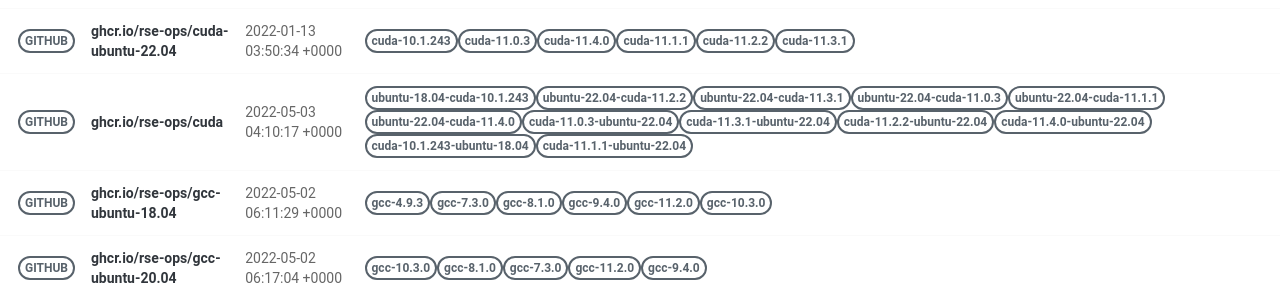
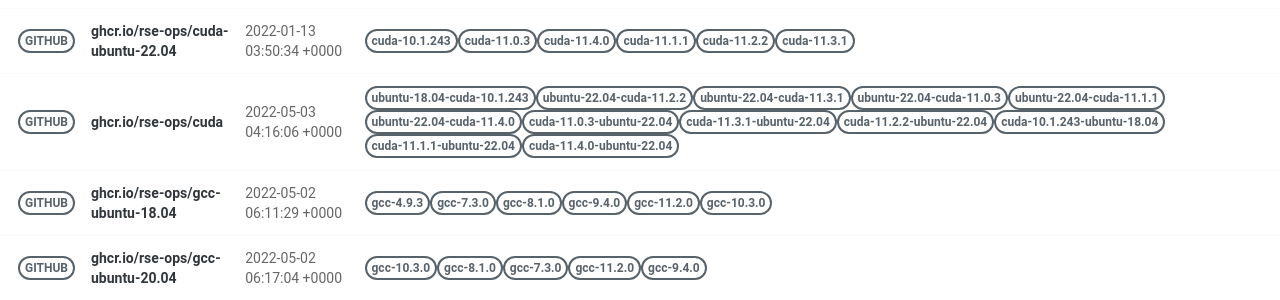
Before and after one commit to rse-ops/docker-images, a Jekyll site: the page built from pages/index.md, in a window 1280 px wide. Shown: the part 421-721 px from the top of the page. Built offline with Jekyll 4.4.1, drawn with Linux system fonts in a browser that asks for light colours; nearby versions of some CDN libraries.

Commit message:
Automated push to update library 2022-05-03

```diff
--- a/_library/ghcr.io-rse-ops-cuda.md
+++ b/_library/ghcr.io-rse-ops-cuda.md
@@ -1,7 +1,7 @@
 ---
 layout: container
 name: ghcr.io/rse-ops/cuda
-updated_at: 2022-05-03 04:10:17.878536
+updated_at: 2022-05-03 04:16:06.266048
 
 
 container_url: https://github.com/orgs/rse-ops/packages/container/package/cuda
@@ -33,14 +33,14 @@ versions:
  - tag: cuda-11.2.2-ubuntu-22.04
    dockerfile: https://github.com/rse-ops/docker-images/blob/main/ubuntu/cuda/Dockerfile
    manifest: https://crane.ggcr.dev/manifest/ghcr.io/rse-ops/cuda:cuda-11.2.2-ubuntu-22.04
- - tag: cuda-11.4.0-ubuntu-22.04
-   dockerfile: https://github.com/rse-ops/docker-images/blob/main/ubuntu/cuda/Dockerfile
-   manifest: https://crane.ggcr.dev/manifest/ghcr.io/rse-ops/cuda:cuda-11.4.0-ubuntu-22.04
  - tag: cuda-10.1.243-ubuntu-18.04
    dockerfile: https://github.com/rse-ops/docker-images/blob/main/ubuntu/cuda/Dockerfile
    manifest: https://crane.ggcr.dev/manifest/ghcr.io/rse-ops/cuda:cuda-10.1.243-ubuntu-18.04
  - tag: cuda-11.1.1-ubuntu-22.04
    dockerfile: https://github.com/rse-ops/docker-images/blob/main/ubuntu/cuda/Dockerfile
    manifest: https://crane.ggcr.dev/manifest/ghcr.io/rse-ops/cuda:cuda-11.1.1-ubuntu-22.04
+ - tag: cuda-11.4.0-ubuntu-22.04
+   dockerfile: https://github.com/rse-ops/docker-images/blob/main/ubuntu/cuda/Dockerfile
+   manifest: https://crane.ggcr.dev/manifest/ghcr.io/rse-ops/cuda:cuda-11.4.0-ubuntu-22.04
 
 ---
```
